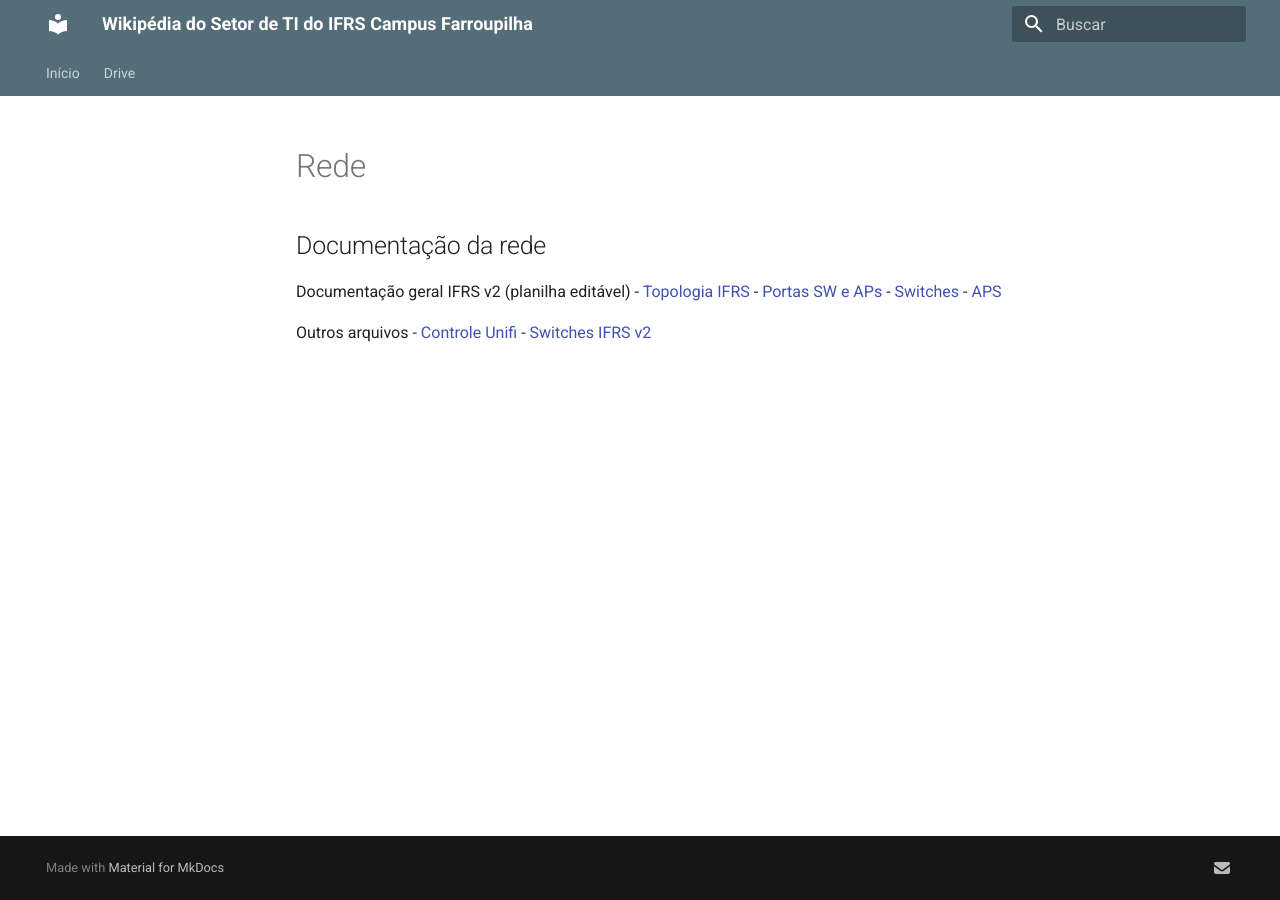
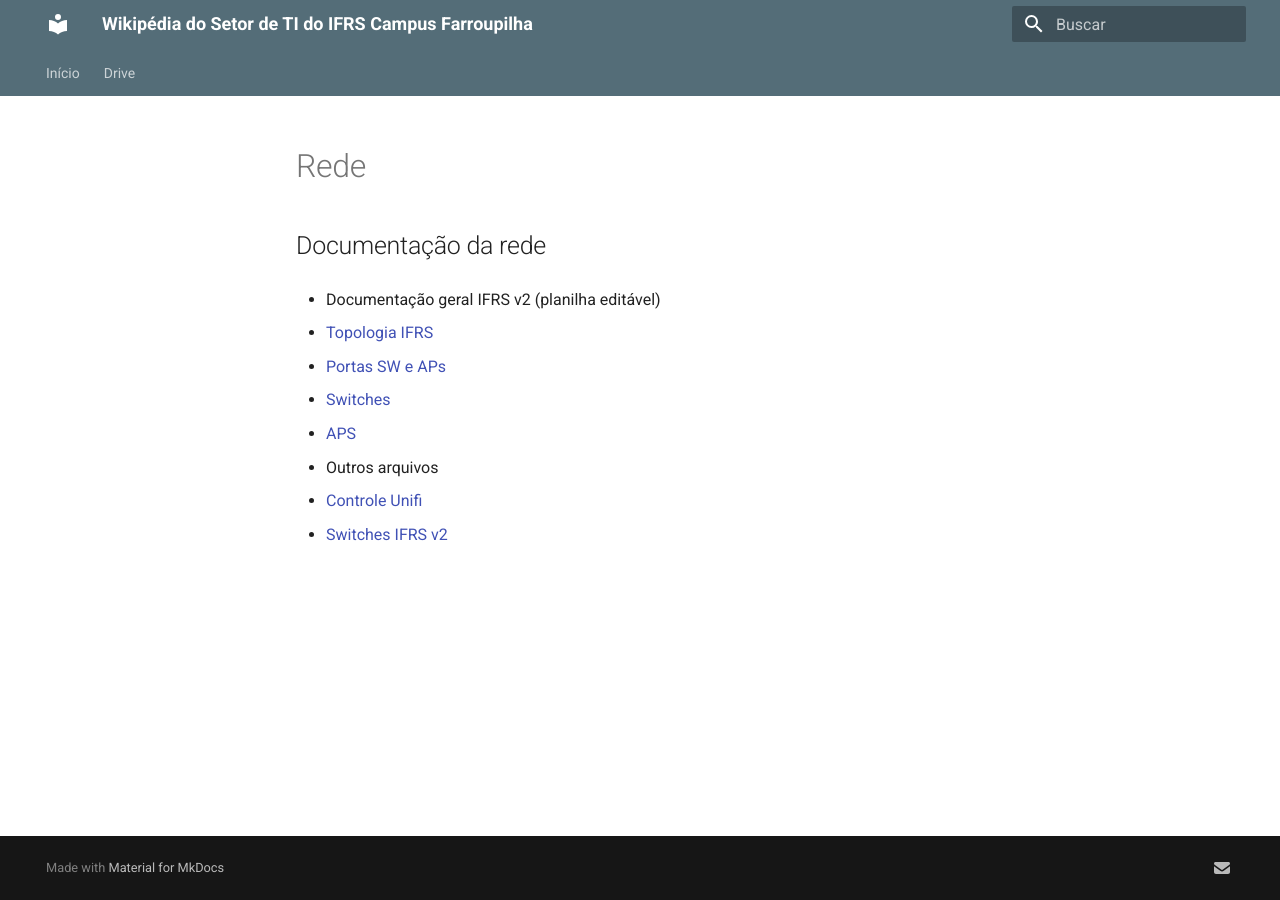
Before and after one commit to wikiti-farroupilha/wikipedia, an MkDocs documentation site: the page built from docs/rede.md, in a window 1280 px wide. Built offline with MkDocs 1.6.1 and Material for MkDocs 9.7.7, drawn with Linux system fonts in a browser that asks for light colours.

```diff
--- a/docs/rede.md
+++ b/docs/rede.md
@@ -1,11 +1,13 @@
 ## Documentação da rede
 
-Documentação geral IFRS v2 (planilha editável)
-- [Topologia IFRS](https://drive.google.com/file/d/1iGcfGjYSWschbT0uTejCK6PD1U9mmNE-/view?usp=drive_link)
-- [Portas SW e APs](https://docs.google.com/spreadsheets/d/1g88E-szFtJzNwW1BV2ftW2BZZ59WOL4D/edit?gid=601287829#gid=601287829)
-- [Switches](https://docs.google.com/spreadsheets/d/1g88E-szFtJzNwW1BV2ftW2BZZ59WOL4D/edit?gid=1159815220#gid=1159815220)
-- [APS](https://docs.google.com/spreadsheets/d/1g88E-szFtJzNwW1BV2ftW2BZZ59WOL4D/edit?gid=1174878081#gid=1174878081)
+- Documentação geral IFRS v2 (planilha editável)
 
-Outros arquivos
-- [Controle Unifi](https://docs.google.com/spreadsheets/d/1MCe56N0ufFsDEfkakBuSvGLFepUW7IxE/edit?usp=drive_link&ouid=116746780179240990694&rtpof=true&sd=true)
-- [Switches IFRS v2](https://docs.google.com/document/d/1N3e_qi1xF8Wg_VcJACGAwRW69UuRnFDj/edit?usp=drive_link&ouid=116746780179240990694&rtpof=true&sd=true)
+  - [Topologia IFRS](https://drive.google.com/file/d/1iGcfGjYSWschbT0uTejCK6PD1U9mmNE-/view?usp=drive_link)
+  - [Portas SW e APs](https://docs.google.com/spreadsheets/d/1g88E-szFtJzNwW1BV2ftW2BZZ59WOL4D/edit?gid=601287829#gid=601287829)
+  - [Switches](https://docs.google.com/spreadsheets/d/1g88E-szFtJzNwW1BV2ftW2BZZ59WOL4D/edit?gid=1159815220#gid=1159815220)
+  - [APS](https://docs.google.com/spreadsheets/d/1g88E-szFtJzNwW1BV2ftW2BZZ59WOL4D/edit?gid=1174878081#gid=1174878081)
+
+- Outros arquivos
+
+  - [Controle Unifi](https://docs.google.com/spreadsheets/d/1MCe56N0ufFsDEfkakBuSvGLFepUW7IxE/edit?usp=drive_link&ouid=116746780179240990694&rtpof=true&sd=true)
+  - [Switches IFRS v2](https://docs.google.com/document/d/1N3e_qi1xF8Wg_VcJACGAwRW69UuRnFDj/edit?usp=drive_link&ouid=116746780179240990694&rtpof=true&sd=true)
```
